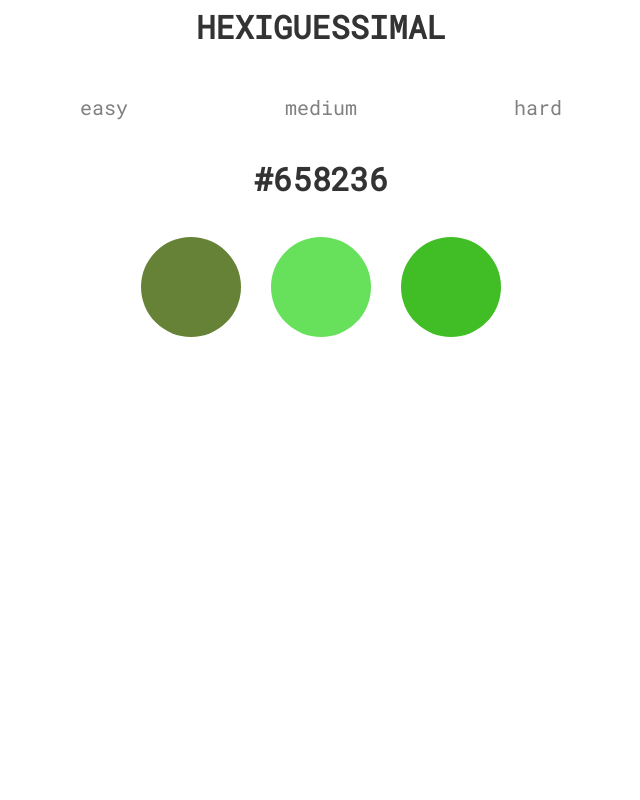
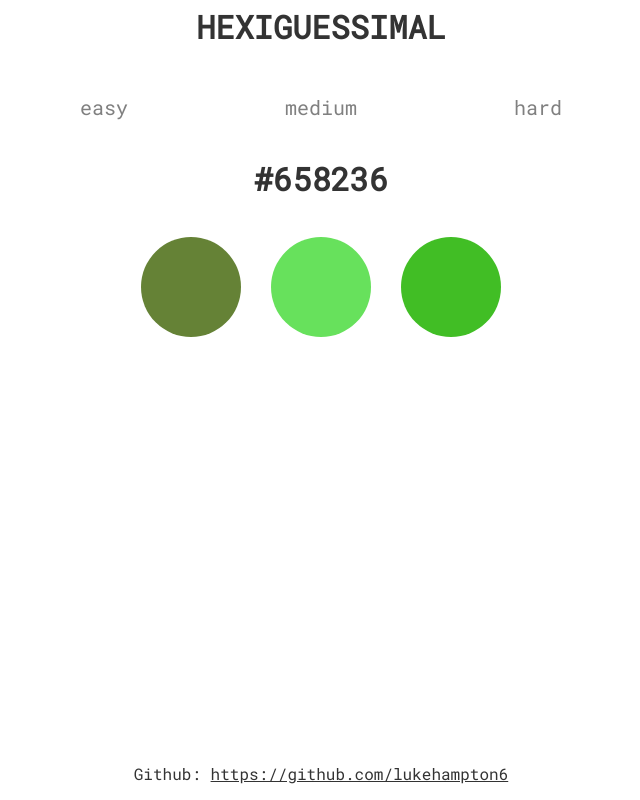
Before and after one commit to lukehampton6/hexiguessimal, a React (Create React App) app: page / in a window 1280 px wide. Shown: the whole page, without its empty margins (319-959 px from the left). Built offline with nearby package versions, Linux system fonts and the light colour scheme.

Commit message:
answer values working, footer added

```diff
--- a/src/App.js
+++ b/src/App.js
@@ -1,5 +1,7 @@
 import './App.css';
 import GenerateColors from './components/GenerateColors';
+import Answer from './components/Answer';
+import Footer from './components/Footer';
 import { Provider } from "react-redux";
 import store from "./utils/store";
 
@@ -7,6 +9,8 @@ function App() {
   return (
     <Provider store={store}>
       <GenerateColors />
+      <Answer />
+      <Footer />
     </Provider>
   );
 }
--- /dev/null
+++ b/src/components/Answer.js
@@ -0,0 +1,18 @@
+import { useSelector } from "react-redux";
+
+function Answer() {
+    const answerValue = useSelector((state) => state.answerValue);
+
+    return (
+        <div>
+            {answerValue == "correct" &&
+            <h1 className="header correct">Correct!</h1>
+            }
+            {answerValue == "incorrect" &&
+            <h1 className="header incorrect">Incorrect...</h1>
+            }
+        </div>
+    )
+}
+
+export default Answer;
--- /dev/null
+++ b/src/components/Footer.js
@@ -0,0 +1,10 @@
+function Footer() {
+
+    return (
+        <div className="footer">
+            <p className="github">Github: <a href="https://github.com/lukehampton6">https://github.com/lukehampton6</a></p>
+        </div>
+    )
+}
+
+export default Footer;
--- a/src/components/GenerateColors.js
+++ b/src/components/GenerateColors.js
@@ -1,11 +1,10 @@
 import { useState } from "react";
 import { useSelector, useDispatch } from "react-redux";
-import { UPDATE_GUESS, UPDATE_ANSWER } from '../utils/actions';
+import { UPDATE_GUESS } from '../utils/actions';
 import RandomColor from "./RandomColor";
 
 function GenerateColors() {
     const guessValue = useSelector((state) => state.guessValue);
-    const answerValue = useSelector((state) => state.answerValue);
     const [mode, setMode] = useState(2);
     const dispatch = useDispatch();
 
@@ -19,11 +18,11 @@ function GenerateColors() {
 
     // generate random hexcode
     const generateColor = function() {
-       let randomColor = '#'
-       while (randomColor.length < 7) {
+        let randomColor = '#'
+        while (randomColor.length < 7) {
            randomColor += (Math.round(Math.random() * 15)).toString(16)
-       }
-       return randomColor;
+        }
+        return randomColor;
     }
 
     //store one hexcode for correct choice and create empty array for other hexcodes
@@ -69,12 +68,6 @@ function GenerateColors() {
                 )
             })}
             </ul>
-            {answerValue == "correct" &&
-            <h1 className="header correct">Correct!</h1>
-            }
-            {answerValue == "incorrect" &&
-            <h1 className="header incorrect">Incorrect...</h1>
-            }
             </div>
         </div>
     )
--- a/src/index.css
+++ b/src/index.css
@@ -103,3 +103,19 @@ code {
 .hidden {
   display: none;
 }
+
+.footer {
+  position: absolute;
+  bottom: 0;
+  left: 0;
+  right: 0;
+}
+
+.github {
+  color: #333;
+  text-align: center;
+}
+
+.github a {
+  color: #333;
+}
```
